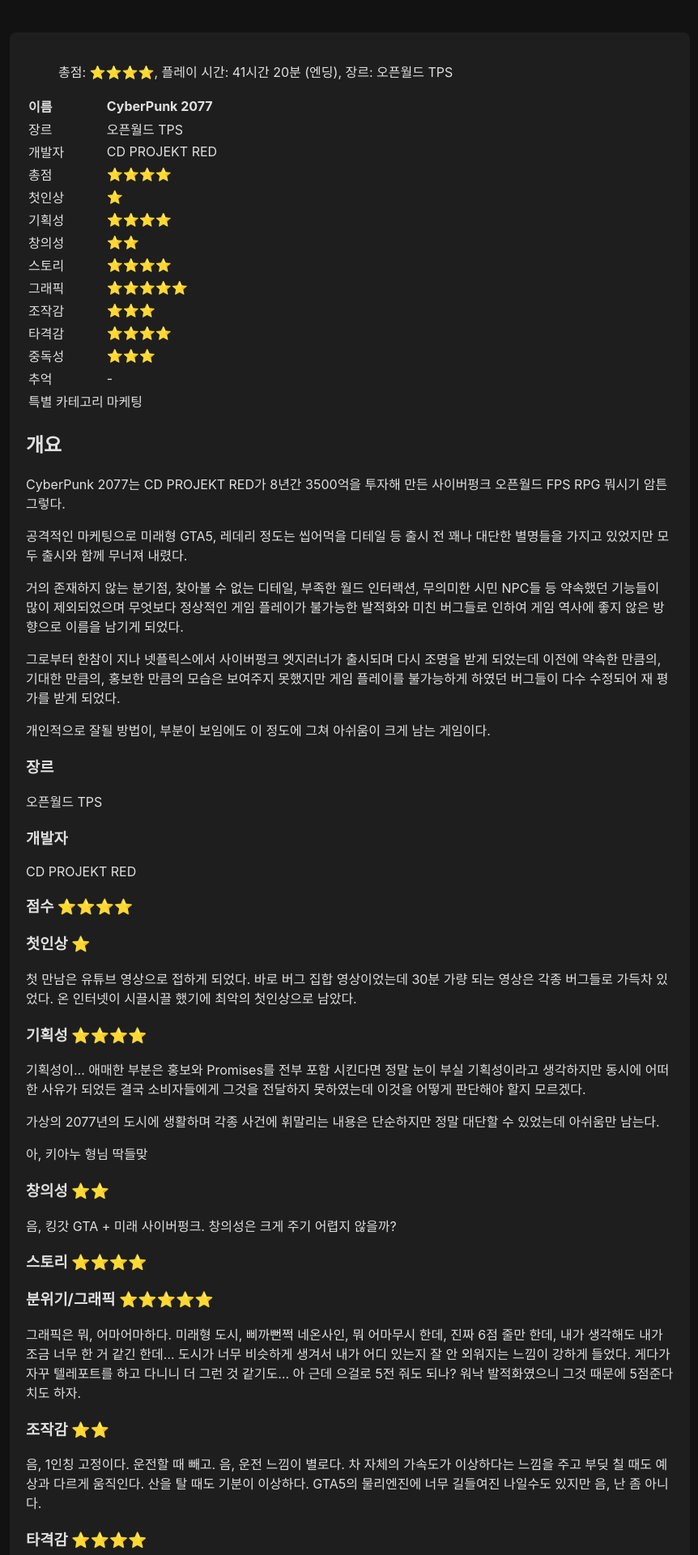
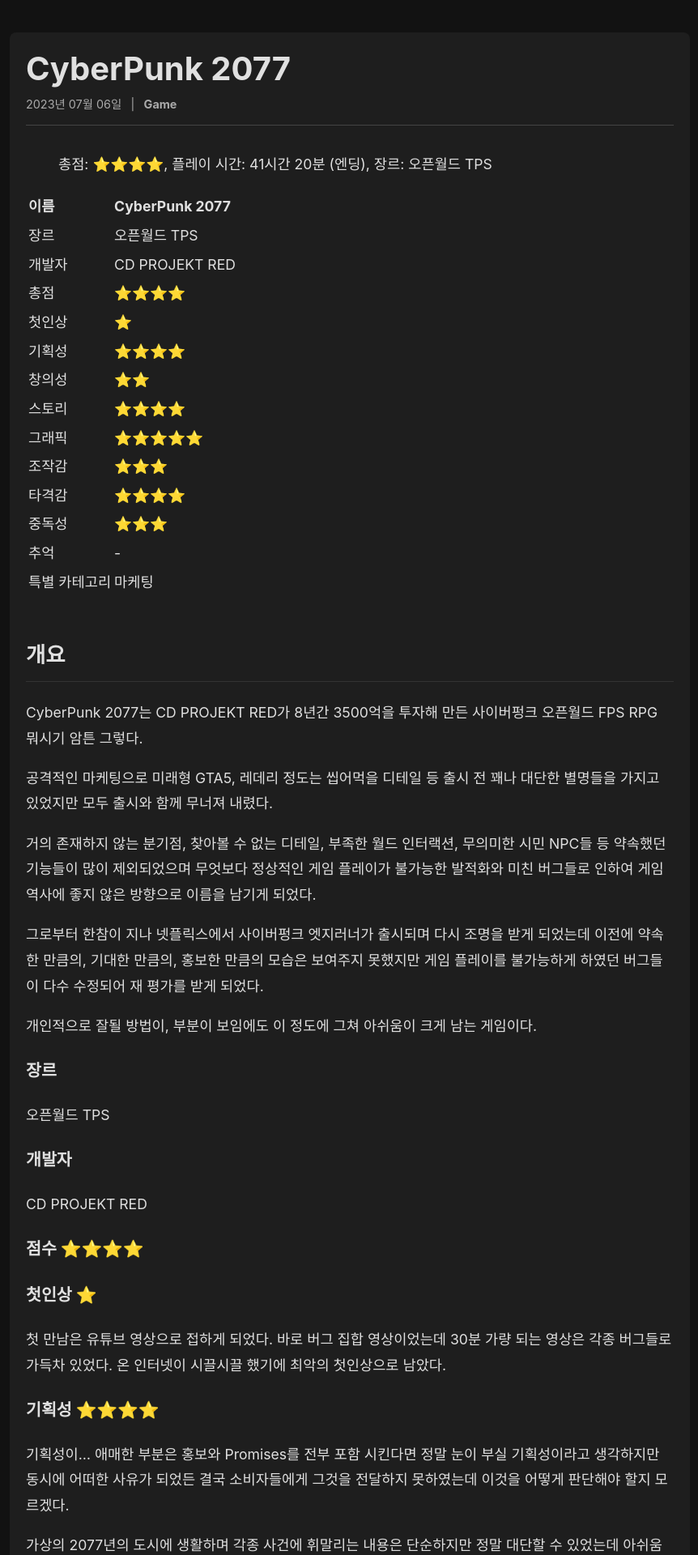
Before and after one commit to hojun313/hojun313.github.io, a Jekyll site: the page built from _posts/game_review/2023-07-06-CyberPunk_2077.md, in a window 1280 px wide. Shown: the top 1920 px of the page at 81% size, without its empty margins (208-1070 px from the left). Built offline with Jekyll 4.4.1, drawn with Linux system fonts in a browser that asks for light colours; our own code applies the rules of GitHub Pages for plain Markdown files; some of the changed text lies outside the part shown.

Commit message:
Add post layout and styles for individual posts
Introduced a new Jekyll layout (_layouts/post.html) for individual posts, displaying title, date, category, tags, and a back-to-list button. Updated style.css with styles for post headers, content, meta info, tags, and navigation. Minor update to workspace.json to reflect recent file activity.

```diff
--- /dev/null
+++ b/_layouts/post.html
@@ -0,0 +1,33 @@
+---
+layout: default
+---
+<article class="post">
+  <header class="post-header">
+    <h1 class="post-title">{{ page.title }}</h1>
+    <div class="post-meta">
+      <span>{{ page.date | date: "%Y년 %m월 %d일" }}</span>
+      {% if page.category %}
+        <span class="meta-divider">|</span>
+        <span class="post-category">{{ page.category }}</span>
+      {% endif %}
+    </div>
+  </header>
+
+  <div class="post-content">
+    {{ content }}
+  </div>
+
+  {% if page.tags.size > 0 %}
+  <footer class="post-footer">
+    <div class="post-tags">
+      {% for tag in page.tags %}
+        <span class="tag">#{{ tag }}</span>
+      {% endfor %}
+    </div>
+  </footer>
+  {% endif %}
+
+  <div class="back-to-list">
+    <a href="/archive/" class="btn">← 목록으로 돌아가기</a>
+  </div>
+</article>
--- a/_posts/.obsidian/workspace.json
+++ b/_posts/.obsidian/workspace.json
@@ -269,8 +269,10 @@
   },
   "active": "1bb93d1fb2c0829e",
   "lastOpenFiles": [
+    "game_review/2023-07-06-GrandTheftAuto5.md",
+    "2023-07-06-first.md",
+    "1. 새로운/나를 알아가는 질문들, 그리고 나의 게임 이야기.md",
     "0. 다른 메모/정치/정치관련 생각 정리.canvas",
-    "1. 새로운/나를 알아가는 질문들, 그리고 나의 게임 이야기.md",
     "1. 새로운",
     "2025-02-27.md",
     "0. 다른 메모/정치",
@@ -285,7 +287,6 @@
     "factory/무제.md",
     "짧/2025-02-08-(짧) 리그오브레전드 제작소 UI.md",
     "2024-02-26-Recycler 개인정보 처리 방침.md",
-    "2023-07-06-first.md",
     "factory",
     "2025-02-03-환경 챌린지 탄소중립과 자원순환 런! 개인정보 처리 방침.zip",
     "짧/2025-02-08-(짧) 롤 상자 삭제 등.zip",
--- a/assets/css/style.css
+++ b/assets/css/style.css
@@ -91,3 +91,54 @@ body.page-hub {
   background-color: transparent;
   color: #555;
 }
+
+
+/* assets/css/style.css 파일 맨 아래에 추가 */
+
+/* 개별 포스트 스타일 */
+.post-header {
+  border-bottom: 1px solid #444;
+  padding-bottom: 1rem;
+  margin-bottom: 2rem;
+}
+.post-title {
+  font-size: 2.5rem;
+  margin: 0;
+}
+.post-meta {
+  color: #aaa;
+  margin-top: 0.5rem;
+  font-size: 0.9rem;
+}
+.post-meta .meta-divider {
+  margin: 0 0.5em;
+}
+.post-category {
+  font-weight: bold;
+}
+.post-content {
+  line-height: 1.8;
+  font-size: 1.1rem;
+}
+.post-content h2 {
+  border-bottom: 1px solid #333;
+  padding-bottom: 0.5rem;
+  margin-top: 3rem;
+}
+.post-footer {
+  margin-top: 3rem;
+  padding-top: 1rem;
+  border-top: 1px solid #444;
+}
+.post-tags .tag {
+  display: inline-block;
+  background-color: #333;
+  color: #BB86FC;
+  padding: 5px 10px;
+  border-radius: 15px;
+  margin-right: 5px;
+  font-size: 0.85rem;
+}
+.back-to-list {
+  margin-top: 3rem;
+}
```
